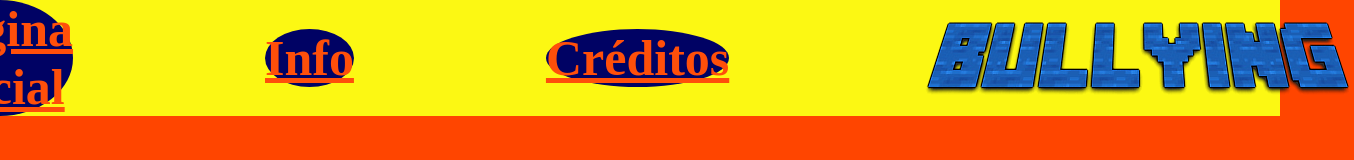
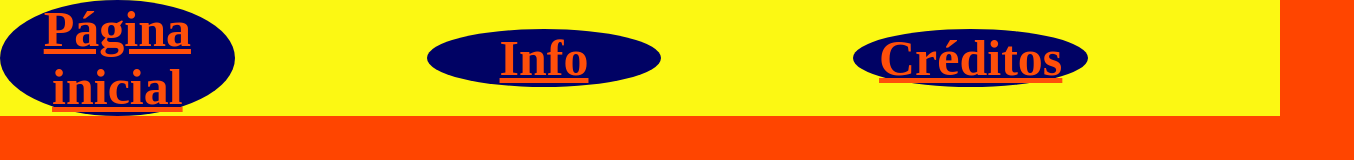
Before and after one commit to 1712king/1712king.github.io, a plain HTML site: page index.html in a window 1280 px wide. Shown: the whole page, 1354 px wide, since content can reach past the window. Drawn offline with Linux system fonts and the light colour scheme.

Commit message:
Update index.html

```diff
--- a/index.html
+++ b/index.html
@@ -3,12 +3,12 @@
 <head>
     <meta charset="UTF-8">
     <meta name="viewport" content="width=device-width, initial-scale=1.0">
-    <title>Bullying</title><!DOCTYPE html>
+    <title></title><!DOCTYPE html>
 <html lang="en">
 <head>
     <meta charset="UTF-8">
     <meta name="viewport" content="width=device-width, initial-scale=1.0">
-    <title>Bullying</title>
+    <title></title>
     <link rel="stylesheet" href="nav.css">
 </head>
 
@@ -20,7 +20,7 @@
         <a href="index.html">Página inicial</a>
         <a href="loja.html">Info</a>
         <a href="">Créditos</a>
-        <img src="Bullying.png" alt="">
+        <img src="" alt="">
     </nav>
 
     </b>
```
